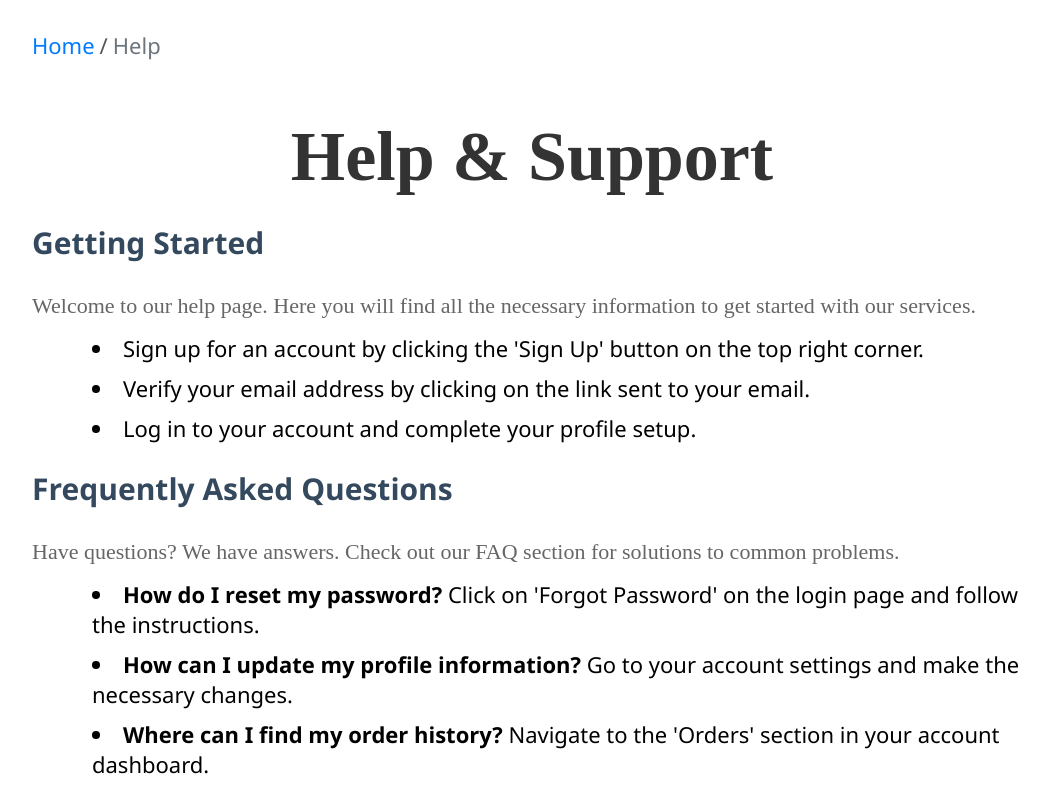
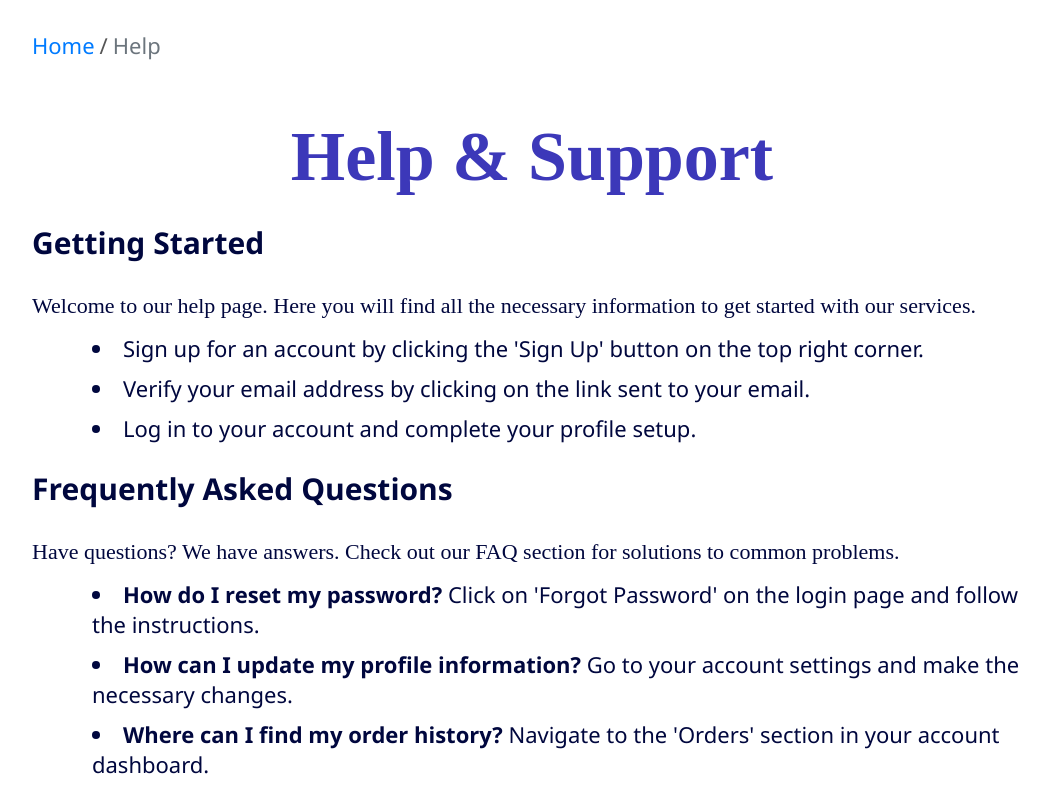
Before and after one commit to Counselllor/Counsellor-Web, a React (Vite) app: page /help in a window 1280 px wide. Shown: the top 800 px of the page, without its empty margins (108-1157 px from the left). Built offline with nearby package versions, Linux system fonts and the light colour scheme; a web font is replaced by a local one.

Commit message:
update styling

```diff
--- a/src/components/Help/Help.css
+++ b/src/components/Help/Help.css
@@ -48,11 +48,11 @@ body {
   display: flex;
   justify-content: center;
   margin-bottom: 1rem;
-  color: #333;
+  color: #3C38B9;
 }
 
 .help-container h2 {
-  color: #34495e;
+  color: #00073e;
   font-size: 30px;
 }
 
@@ -60,7 +60,7 @@ body {
   font-size: 22px;
   margin-bottom: 1rem;
   font-family: "ABeeZee";
-  color: #666;
+  color: #00073e;
   line-height: 1.6;
 }
 
@@ -73,4 +73,5 @@ body {
   margin-bottom: 1rem;
   cursor: pointer;
   font-size: 22px;
+  color: #00073e;
 }
```
